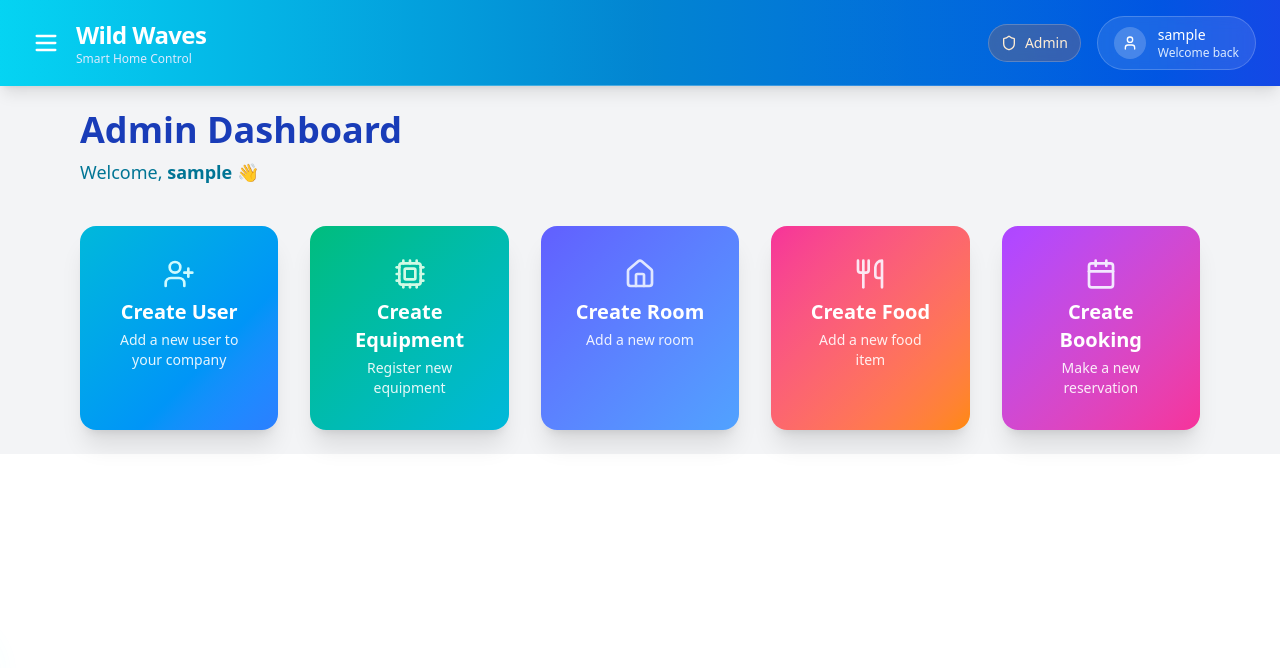
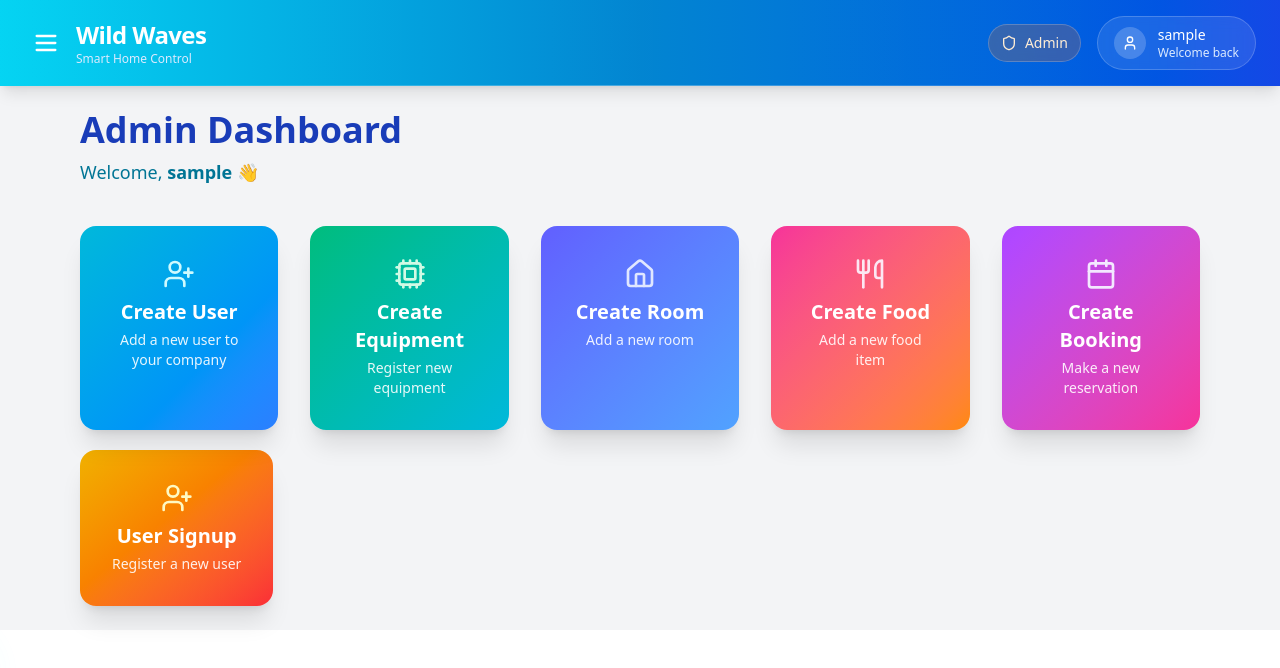
Before and after one commit to Wild-Waves-Kumana/Wild-Waves-Internal, a React (Vite) app in the folder frontend/: page /admindashboard in a window 1280 px wide. Shown: the top 668 px of the page. Built offline with nearby package versions, Linux system fonts and the light colour scheme; no server answers; sample sign-in values are in the browser's storage.

Commit message:
feat: Add SignupOptions route and button in AdminDashboard for user registration

```diff
--- a/frontend/src/App.jsx
+++ b/frontend/src/App.jsx
@@ -35,6 +35,7 @@ import SuperAdminProfile from './pages/SAdminProfile';
 import SuperadminFoodOrdersHistory from './pages/food-pages/SAdminFoodOrders';
 import CompanyProfile from './pages/CompanyProfile';
 import CreateRoom from './pages/create-pages/CreateRoom';
+import SignupOptions from './pages/booking-signup-pages/SignupOptions';
 import Settings from './pages/Settings';
 
 function App() {
@@ -182,6 +183,17 @@ function App() {
               <CreateAdmin />
             </Layout>
 
+          </ProtectedRoute>
+        }
+      />
+
+      <Route
+        path="/signup-options"
+        element={
+          <ProtectedRoute allowedRoles={['admin', 'superadmin']}>
+            <Layout>
+              <SignupOptions />
+            </Layout>
           </ProtectedRoute>
         }
       />
--- a/frontend/src/pages/AdminDashboard.jsx
+++ b/frontend/src/pages/AdminDashboard.jsx
@@ -61,6 +61,14 @@ const AdminDashboard = () => {
             <p className="text-white/90 text-sm text-center">Make a new reservation</p>
           </button>
         </div>
+        <button
+            onClick={() => navigate('/signup-options')}
+            className="group mt-5 bg-gradient-to-br from-yellow-500 to-red-500 rounded-2xl shadow-xl p-8 flex flex-col items-center hover:scale-105 transition-transform duration-200"
+          >
+            <UserPlus className="w-8 h-8 text-yellow-100 mb-2" />
+            <h2 className="text-xl font-semibold text-white mb-1">User Signup</h2>
+            <p className="text-white/90 text-sm text-center">Register a new user</p>
+          </button>
       </div>
     </div>
   );
```
